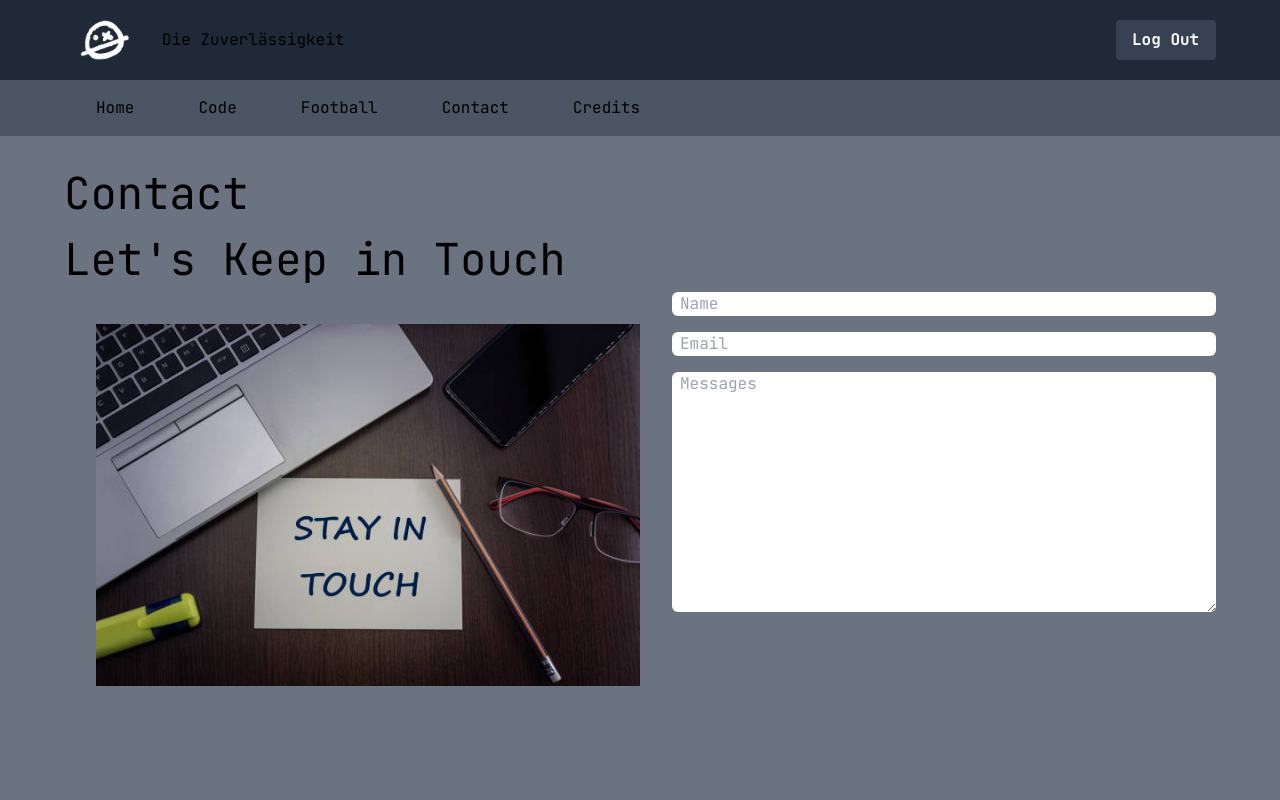
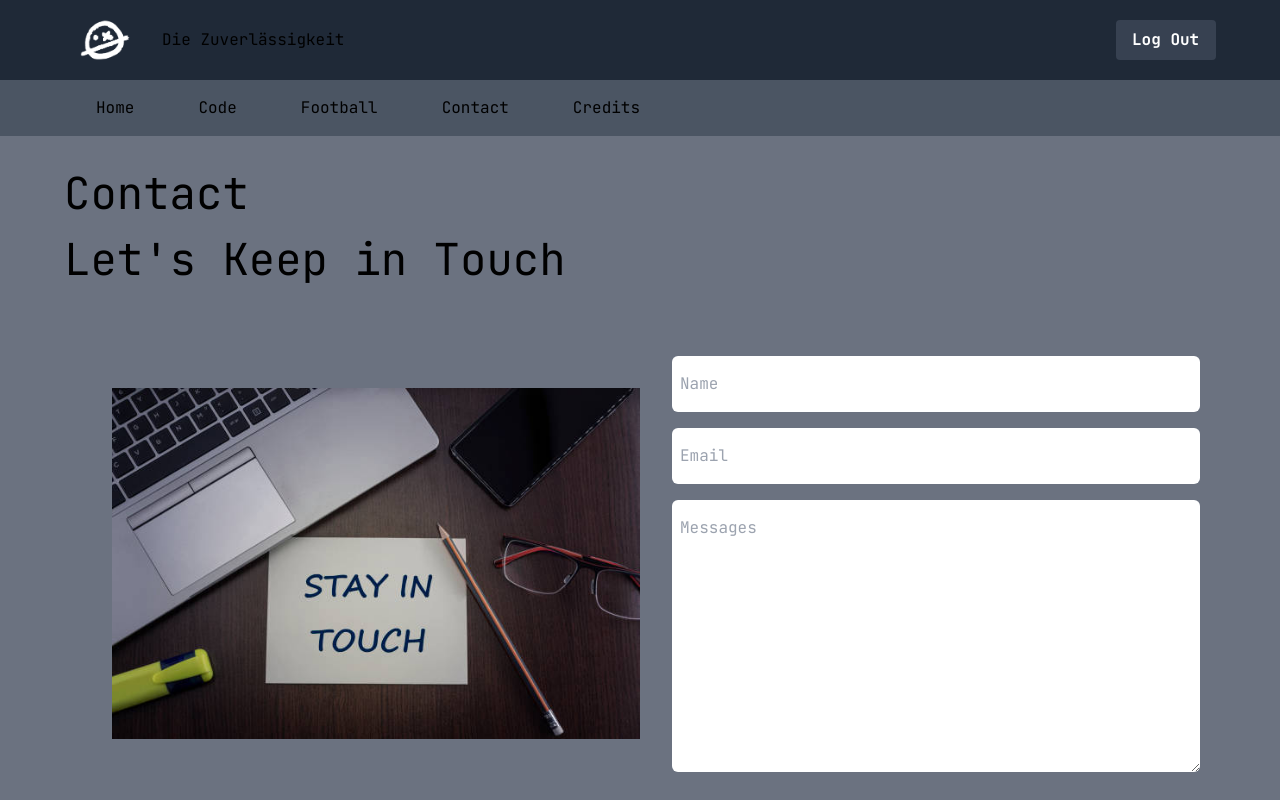
Before and after one commit to cao28cao/Blog-Football, a Next.js app: page /contact in a window 1280 px wide. Shown: the top 800 px of the page. Built offline with nearby package versions, Linux system fonts and the light colour scheme.

Commit message:
fix contact

```diff
--- a/src/app/contact/page.jsx
+++ b/src/app/contact/page.jsx
@@ -7,15 +7,15 @@ const Contact = () => {
       <div className='px-16 py-8 text-[44px]'>
         <h1>Contact</h1>
         <h1>Let's Keep in Touch</h1>
-        <div className='flex'>
+        <div className='flex px-2 sm:px-4 py-16'>
           <div className='flex-1 w-3/5 p-8'>
             <Image src={keepInTouch} alt='keep in touch' />
           </div>
           <div className='flex-1 w-2/5'>
             <form className='flex flex-col space-y-4 text-[16px]'>
-              <input type="text" placeholder='Name' className='px-2 rounded-md'/>
-              <input type="text" placeholder='Email' className='px-2 rounded-md' />
-              <textarea cols="30" rows="10" placeholder='Messages' className='px-2 rounded-md'></textarea>
+              <input type="text" placeholder='Name' className='px-2 py-4 rounded-md text-black'/>
+              <input type="text" placeholder='Email' className='px-2 py-4 rounded-md text-black' />
+              <textarea cols="44" rows="10" placeholder='Messages' className='px-2 py-4 rounded-md text-black'></textarea>
             </form>
           </div>
         </div>
```
